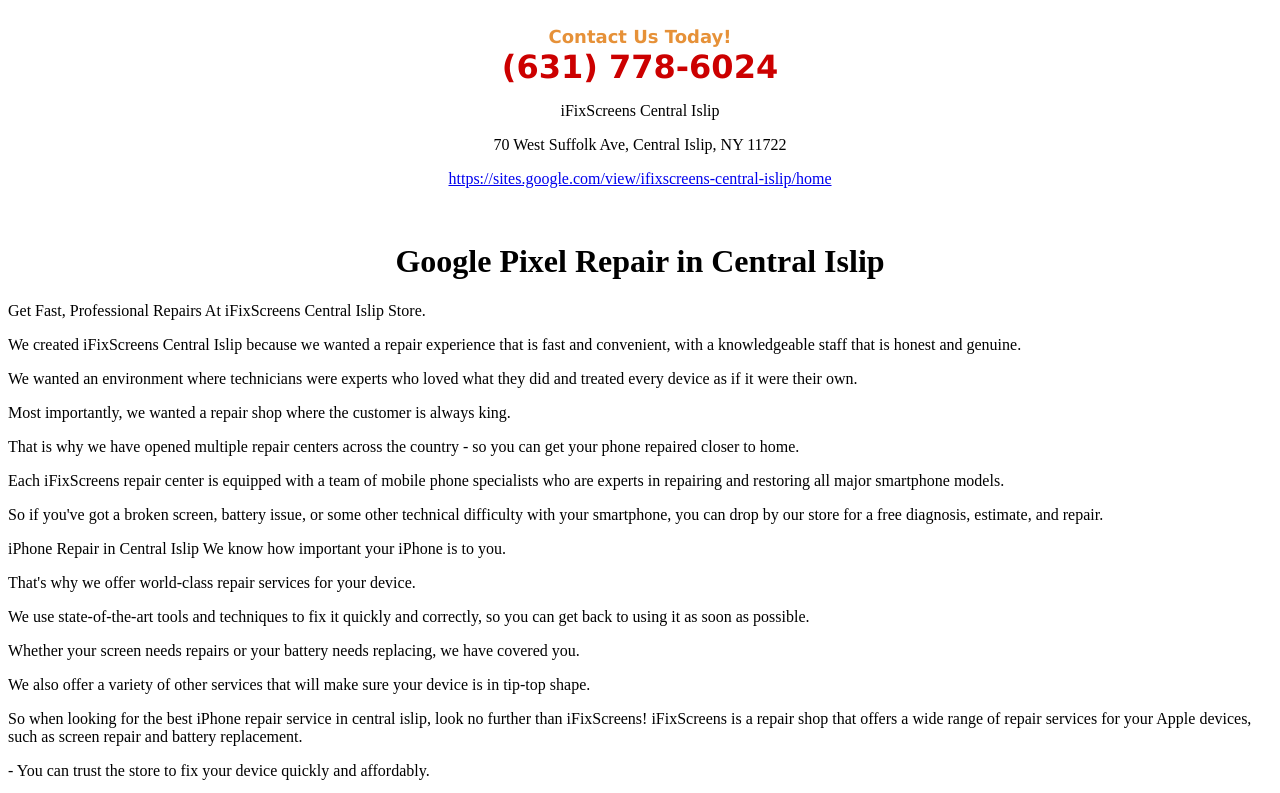
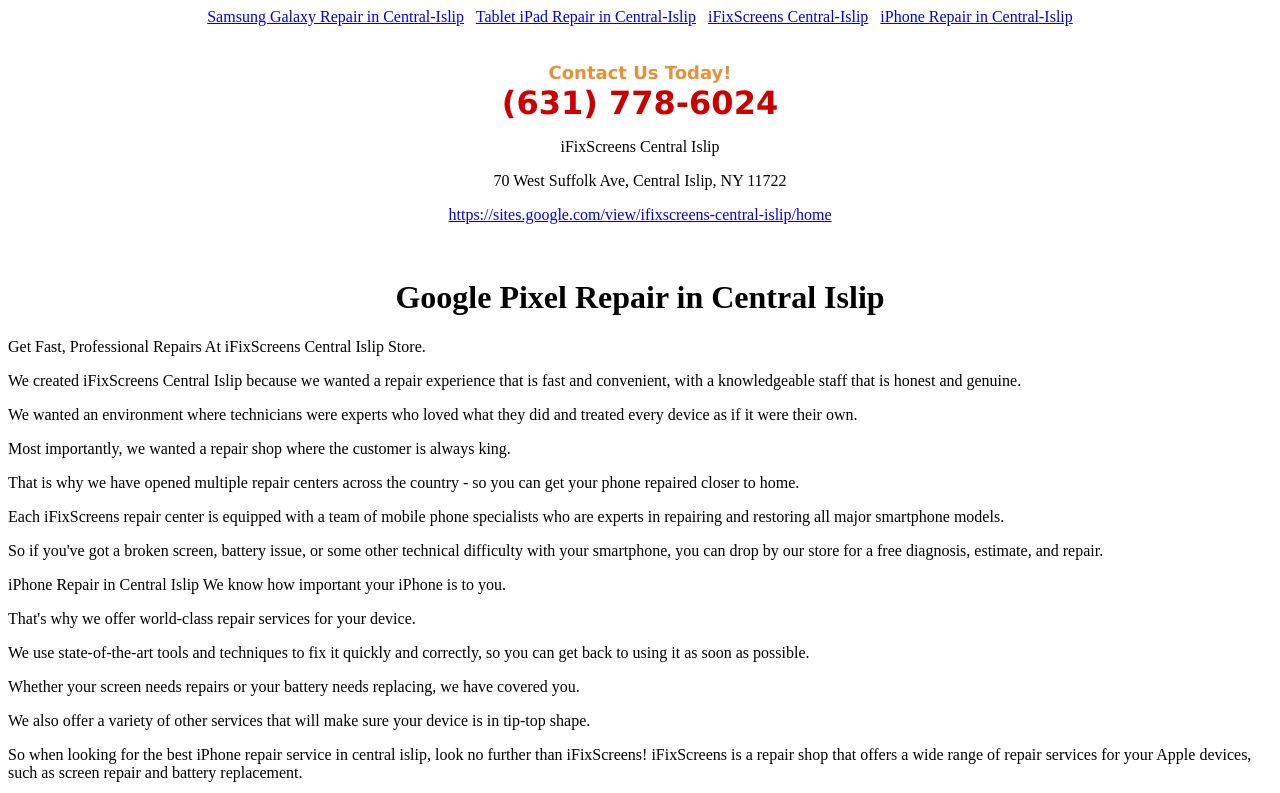
Before and after one commit to iFix786/iFixScreens-Central-Islip, a plain HTML site: page GooglePixelRepairinCentralIslip.html in a window 1280 px wide. Shown: the top 793 px of the page. Drawn offline with Linux system fonts and the light colour scheme.

Commit message:
Update GooglePixelRepairinCentralIslip.html

```diff
--- a/GooglePixelRepairinCentralIslip.html
+++ b/GooglePixelRepairinCentralIslip.html
@@ -1,4 +1,14 @@
-<!DOCTYPE html><html><body><div class="sites-embed-align-center-wrapping-off"><div class="sites-embed-border-on sites-embed sites-embed-full-width" style="width:100%;"><div class="sites-embed-content sites-embed-type-text"><div class="sites-embed-content-textbox"><div dir="ltr"><div style="text-align:center"><br><span style="color:rgb(230,145,56)"><b><font size="4"><span style="font-family:verdana,sans-serif">Contact Us Today!</span></font></b></span><br><span style="color:rgb(204,0,0)"><b><font size="6"><span style="font-family:verdana,sans-serif">(631) 778-6024</span></font></b></span><br><p>iFixScreens Central Islip</p><p>70 West Suffolk Ave, Central Islip, NY 11722</p><p><a href="https://sites.google.com/view/ifixscreens-central-islip/home" target="_blank">https://sites.google.com/view/ifixscreens-central-islip/home</a></p><br></div></div></div></div></div></div><center><h1>Google Pixel Repair in Central Islip</h1></center>Get Fast, Professional Repairs At iFixScreens Central Islip Store.
+<!DOCTYPE html><html>
+   <div style="text-align: center;">
+
+        <a href="./SamsungGalaxyRepairinCentralIslip.html">Samsung Galaxy Repair in Central-Islip</a>&nbsp&nbsp
+        <a href="./TabletiPadRepairinCentralIslip.html">Tablet iPad Repair in Central-Islip</a>&nbsp&nbsp
+<a href="./index.html">iFixScreens Central-Islip</a>&nbsp&nbsp
+        <a href="./iPhoneRepairinCentralIslip.html">iPhone Repair in Central-Islip</a>
+    </div><br/>
+
+
+  <body><div class="sites-embed-align-center-wrapping-off"><div class="sites-embed-border-on sites-embed sites-embed-full-width" style="width:100%;"><div class="sites-embed-content sites-embed-type-text"><div class="sites-embed-content-textbox"><div dir="ltr"><div style="text-align:center"><br><span style="color:rgb(230,145,56)"><b><font size="4"><span style="font-family:verdana,sans-serif">Contact Us Today!</span></font></b></span><br><span style="color:rgb(204,0,0)"><b><font size="6"><span style="font-family:verdana,sans-serif">(631) 778-6024</span></font></b></span><br><p>iFixScreens Central Islip</p><p>70 West Suffolk Ave, Central Islip, NY 11722</p><p><a href="https://sites.google.com/view/ifixscreens-central-islip/home" target="_blank">https://sites.google.com/view/ifixscreens-central-islip/home</a></p><br></div></div></div></div></div></div><center><h1>Google Pixel Repair in Central Islip</h1></center>Get Fast, Professional Repairs At iFixScreens Central Islip Store.
 <p>
 We created iFixScreens Central Islip because we wanted a repair experience that is fast and convenient, with a knowledgeable staff that is honest and genuine. <p>We wanted an environment where technicians were experts who loved what they did and treated every device as if it were their own. <p>Most importantly, we wanted a repair shop where the customer is always king. <p>That is why we have opened multiple repair centers across the country - so you can get your phone repaired closer to home. <p>Each iFixScreens repair center is equipped with a team of mobile phone specialists who are experts in repairing and restoring all major smartphone models. <p>So if you've got a broken screen, battery issue, or some other technical difficulty with your smartphone, you can drop by our store for a free diagnosis, estimate, and repair.
 <p>
```
